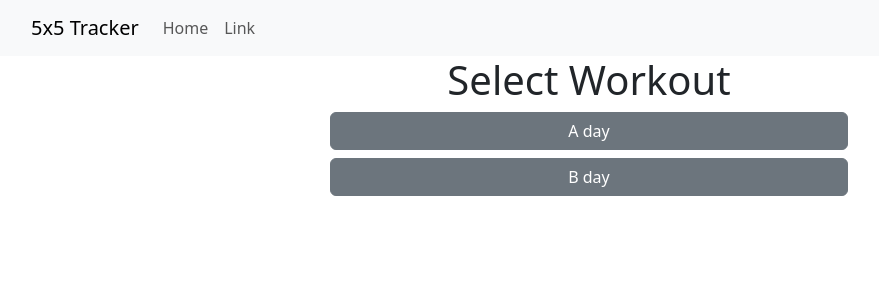
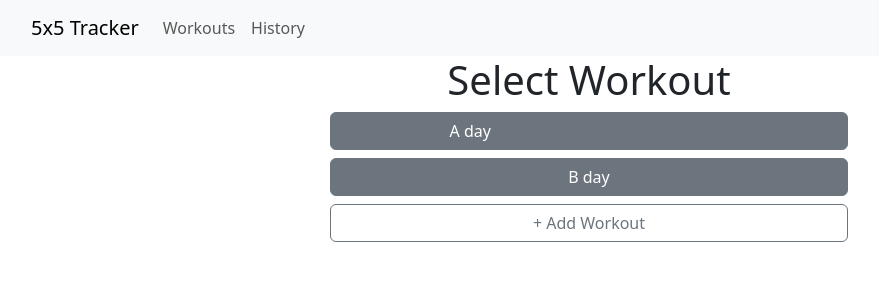
Before and after one commit to GideonNeedleman/5x5, a React (Vite) app: page / in a window 1280 px wide. Shown: the top 300 px of the page, without its empty margins (51-930 px from the left). Built offline with nearby package versions, Linux system fonts and the light colour scheme.

Commit message:
building SelectWorkout page

```diff
--- a/src/components/Header.jsx
+++ b/src/components/Header.jsx
@@ -11,12 +11,12 @@ function Header() {
         <Navbar.Toggle aria-controls="basic-navbar-nav" />
         <Navbar.Offcanvas id="basic-navbar-nav" placement="end">
           <Offcanvas.Header closeButton>
-            <Offcanvas.Title id="offcanvas-title">Offcanvas</Offcanvas.Title>
+            <Offcanvas.Title id="offcanvas-title">Menu</Offcanvas.Title>
           </Offcanvas.Header>
           <Offcanvas.Body>
             <Nav className="me-auto">
-              <Nav.Link href="#home">Home</Nav.Link>
-              <Nav.Link href="#link">Link</Nav.Link>
+              <Nav.Link href="#home">Workouts</Nav.Link>
+              <Nav.Link href="#link">History</Nav.Link>
             </Nav>
           </Offcanvas.Body>
         </Navbar.Offcanvas>
--- a/src/pages/SelectWorkout.jsx
+++ b/src/pages/SelectWorkout.jsx
@@ -1,5 +1,6 @@
 import Button from "react-bootstrap/Button";
 import Stack from "react-bootstrap/Stack";
+import ButtonGroup from "react-bootstrap/ButtonGroup";
 /* import Container from "react-bootstrap/Container";
 import Row from "react-bootstrap/Row";
 import Col from "react-bootstrap/Col"; */
@@ -9,8 +10,12 @@ function SelectWorkout() {
     <main>
       <h1 className="d-flex justify-content-center">Select Workout</h1>
       <Stack gap={2} className="col-sm-5 mx-auto px-2">
-        <Button variant="secondary">A day</Button>
+        <ButtonGroup>
+          <Button variant="secondary">A day</Button>
+          <Button variant="secondary"></Button>
+        </ButtonGroup>
         <Button variant="secondary">B day</Button>
+        <Button variant="outline-secondary">+ Add Workout</Button>
       </Stack>
     </main>
   );
```
